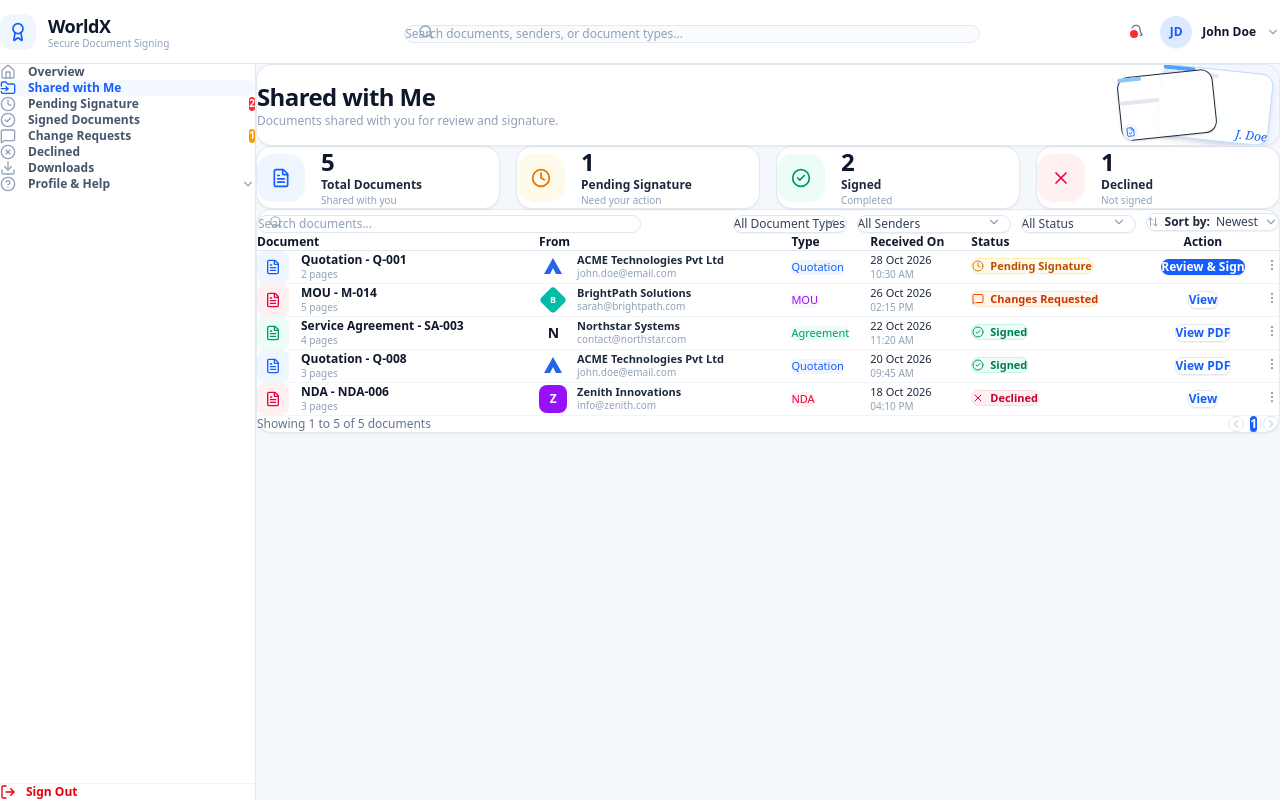
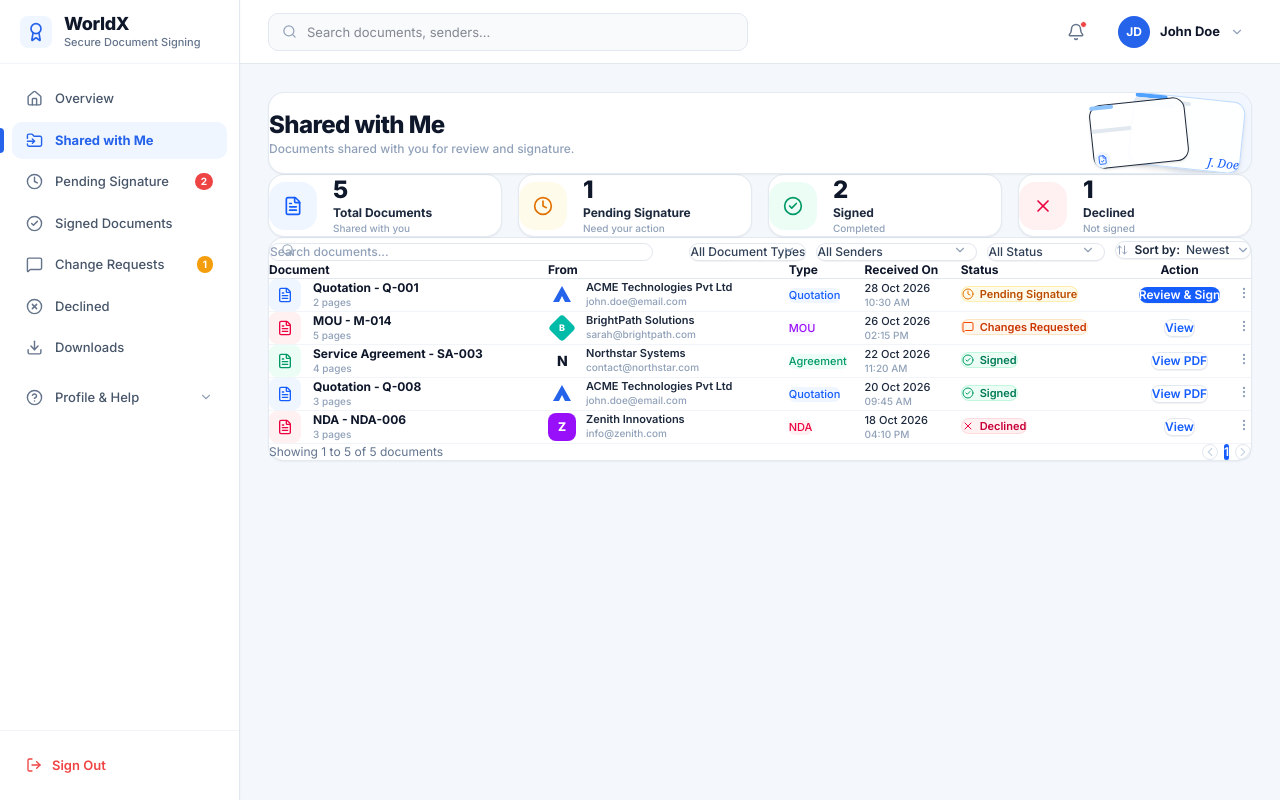
Before and after one commit to Muba9161/VX_QuotationMaker, a Next.js app: page /recipient/shared in a window 1280 px wide. Built offline with nearby package versions, Linux system fonts and the light colour scheme.

Commit message:
fix(recipient): align layout architecture and stat card circles with Image 2

```diff
--- a/components/RecipientLayout.tsx
+++ b/components/RecipientLayout.tsx
@@ -16,7 +16,6 @@ import {
   Bell,
   ChevronDown,
   LogOut,
-  ShieldCheck,
   FolderInput,
   Award,
 } from "lucide-react";
@@ -40,7 +39,7 @@ export default function RecipientLayout({ children, activePath }: RecipientLayou
       href: "/recipient/pending",
       icon: Clock,
       badge: 2,
-      badgeColor: "bg-red-500 text-white",
+      badgeColor: "#ef4444",
     },
     { label: "Signed Documents", href: "/recipient/signed", icon: CheckCircle2 },
     {
@@ -48,7 +47,7 @@ export default function RecipientLayout({ children, activePath }: RecipientLayou
       href: "/recipient/changes",
       icon: MessageSquare,
       badge: 1,
-      badgeColor: "bg-amber-500 text-white",
+      badgeColor: "#f59e0b",
     },
     { label: "Declined", href: "/recipient/declined", icon: XCircle },
     { label: "Downloads", href: "/recipient/downloads", icon: Download },
@@ -63,85 +62,430 @@ export default function RecipientLayout({ children, activePath }: RecipientLayou
   };
 
   return (
-    <div className="min-h-screen bg-[#f4f7fb] flex flex-col font-sans">
-      {/* Top Navbar matching Recipient Dashboard */}
-      <header className="h-16 bg-white border-b border-slate-200/90 px-6 sm:px-8 flex items-center justify-between sticky top-0 z-40">
-        {/* Left: Brand Logo & Title */}
-        <div className="flex items-center gap-4 w-64 shrink-0">
-          <Link href="/recipient/dashboard" className="flex items-center gap-3">
-            {/* Medal/Award Icon in Blue */}
-            <div className="w-9 h-9 rounded-xl bg-blue-50 text-blue-600 flex items-center justify-center shrink-0">
-              <Award className="w-5 h-5 text-blue-600" />
+    <div
+      style={{
+        minHeight: "100vh",
+        width: "100%",
+        display: "flex",
+        flexDirection: "row",
+        backgroundColor: "#f4f7fb",
+        fontFamily: "'Inter', -apple-system, BlinkMacSystemFont, 'Segoe UI', Roboto, sans-serif",
+        color: "#1e293b",
+        boxSizing: "border-box",
+      }}
+    >
+      {/* ================= FIXED LEFT SIDEBAR (240px) ================= */}
+      <aside
+        style={{
+          width: "240px",
+          minWidth: "240px",
+          maxWidth: "240px",
+          flexShrink: 0,
+          backgroundColor: "#ffffff",
+          borderRight: "1px solid #e2e8f0",
+          display: "flex",
+          flexDirection: "column",
+          position: "sticky",
+          top: 0,
+          height: "100vh",
+          zIndex: 30,
+          boxShadow: "1px 0 3px rgba(0,0,0,0.02)",
+          boxSizing: "border-box",
+        }}
+      >
+        {/* Brand Header */}
+        <div
+          style={{
+            height: "64px",
+            display: "flex",
+            alignItems: "center",
+            padding: "0 20px",
+            borderBottom: "1px solid #f1f5f9",
+            gap: "12px",
+            boxSizing: "border-box",
+          }}
+        >
+          <div
+            style={{
+              width: "32px",
+              height: "32px",
+              borderRadius: "8px",
+              backgroundColor: "#eff6ff",
+              display: "flex",
+              alignItems: "center",
+              justifyContent: "center",
+              flexShrink: 0,
+            }}
+          >
+            <Award style={{ width: "20px", height: "20px", color: "#2563eb" }} />
           </div>
           <div>
-              <div className="text-lg font-black text-slate-900 tracking-tight leading-tight">
+            <h1
+              style={{
+                fontSize: "18px",
+                fontWeight: 900,
+                color: "#0f172a",
+                letterSpacing: "-0.4px",
+                margin: 0,
+                lineHeight: 1,
+              }}
+            >
               WorldX
-              </div>
-              <div className="text-[10px] text-slate-400 font-medium leading-none">
+            </h1>
+            <p
+              style={{
+                fontSize: "11px",
+                fontWeight: 500,
+                color: "#64748b",
+                margin: "4px 0 0 0",
+                lineHeight: 1,
+              }}
+            >
               Secure Document Signing
+            </p>
           </div>
         </div>
-          </Link>
+
+        {/* Navigation items */}
+        <nav
+          style={{
+            flex: 1,
+            padding: "16px 12px",
+            display: "flex",
+            flexDirection: "column",
+            gap: "4px",
+            overflowY: "auto",
+          }}
+        >
+          {navItems.map((item) => {
+            const Icon = item.icon;
+            const isActive =
+              currentPath === item.href ||
+              (item.href === "/recipient/dashboard" && (currentPath === "/recipient" || currentPath === "/recipient/dashboard"));
+
+            return (
+              <Link
+                key={item.href}
+                href={item.href}
+                style={{
+                  display: "flex",
+                  alignItems: "center",
+                  justifyContent: "space-between",
+                  padding: "9px 14px",
+                  borderRadius: "10px",
+                  fontSize: "13px",
+                  fontWeight: isActive ? 700 : 500,
+                  color: isActive ? "#2563eb" : "#475569",
+                  backgroundColor: isActive ? "#eff6ff" : "transparent",
+                  textDecoration: "none",
+                  position: "relative",
+                  transition: "all 0.15s ease",
+                }}
+              >
+                {/* Active Indicator Bar on Left */}
+                {isActive && (
+                  <span
+                    style={{
+                      position: "absolute",
+                      left: "-12px",
+                      top: "6px",
+                      bottom: "6px",
+                      width: "3.5px",
+                      backgroundColor: "#2563eb",
+                      borderRadius: "0 4px 4px 0",
+                    }}
+                  />
+                )}
+
+                <div style={{ display: "flex", alignItems: "center", gap: "12px" }}>
+                  <Icon
+                    style={{
+                      width: "17px",
+                      height: "17px",
+                      color: isActive ? "#2563eb" : "#64748b",
+                      flexShrink: 0,
+                    }}
+                  />
+                  <span>{item.label}</span>
                 </div>
 
-        {/* Center: Search Bar */}
-        <div className="flex-1 max-w-xl mx-4 hidden md:block">
-          <div className="relative">
-            <Search className="w-4 h-4 text-slate-400 absolute left-3.5 top-1/2 -translate-y-1/2" />
+                {item.badge !== undefined && (
+                  <span
+                    style={{
+                      padding: "1px 6px",
+                      borderRadius: "9999px",
+                      fontSize: "10px",
+                      fontWeight: 700,
+                      color: "#ffffff",
+                      backgroundColor: item.badgeColor,
+                    }}
+                  >
+                    {item.badge}
+                  </span>
+                )}
+              </Link>
+            );
+          })}
+
+          {/* Profile & Help dropdown */}
+          <div style={{ paddingTop: "8px" }}>
+            <button
+              type="button"
+              style={{
+                width: "100%",
+                display: "flex",
+                alignItems: "center",
+                justifyContent: "space-between",
+                padding: "9px 14px",
+                borderRadius: "10px",
+                fontSize: "13px",
+                fontWeight: 500,
+                color: "#475569",
+                backgroundColor: "transparent",
+                border: "none",
+                cursor: "pointer",
+                transition: "all 0.15s ease",
+              }}
+            >
+              <div style={{ display: "flex", alignItems: "center", gap: "12px" }}>
+                <HelpCircle style={{ width: "17px", height: "17px", color: "#64748b" }} />
+                <span>Profile & Help</span>
+              </div>
+              <ChevronDown style={{ width: "14px", height: "14px", color: "#94a3b8" }} />
+            </button>
+          </div>
+        </nav>
+
+        {/* Bottom Sign Out */}
+        <div style={{ padding: "16px 12px", borderTop: "1px solid #f1f5f9" }}>
+          <button
+            type="button"
+            onClick={handleSignOut}
+            style={{
+              width: "100%",
+              display: "flex",
+              alignItems: "center",
+              gap: "10px",
+              padding: "9px 14px",
+              borderRadius: "10px",
+              fontSize: "13px",
+              fontWeight: 600,
+              color: "#ef4444",
+              backgroundColor: "transparent",
+              border: "none",
+              cursor: "pointer",
+              transition: "all 0.15s ease",
+            }}
+          >
+            <LogOut style={{ width: "16px", height: "16px" }} />
+            <span>Sign Out</span>
+          </button>
+        </div>
+      </aside>
+
+      {/* ================= RIGHT MAIN AREA ================= */}
+      <div
+        style={{
+          flex: 1,
+          display: "flex",
+          flexDirection: "column",
+          minWidth: 0,
+          boxSizing: "border-box",
+        }}
+      >
+        {/* Top Navbar */}
+        <header
+          style={{
+            height: "64px",
+            backgroundColor: "#ffffff",
+            borderBottom: "1px solid #e2e8f0",
+            padding: "0 28px",
+            display: "flex",
+            alignItems: "center",
+            justifyContent: "space-between",
+            position: "sticky",
+            top: 0,
+            zIndex: 20,
+            boxSizing: "border-box",
+          }}
+        >
+          {/* Search Bar */}
+          <div style={{ flex: 1, maxWidth: "480px" }}>
+            <div
+              style={{
+                position: "relative",
+                display: "flex",
+                alignItems: "center",
+              }}
+            >
+              <Search
+                style={{
+                  width: "15px",
+                  height: "15px",
+                  color: "#94a3b8",
+                  position: "absolute",
+                  left: "14px",
+                  pointerEvents: "none",
+                }}
+              />
               <input
                 type="text"
-              placeholder="Search documents, senders, or document types..."
-              className="w-full pl-9 pr-4 py-2 border border-slate-200 rounded-xl text-xs text-slate-800 placeholder:text-slate-400 bg-slate-50/70 focus:bg-white focus:outline-hidden focus:border-blue-500 focus:ring-2 focus:ring-blue-100 transition-all font-medium"
+                placeholder="Search documents, senders..."
+                style={{
+                  width: "100%",
+                  height: "38px",
+                  paddingLeft: "38px",
+                  paddingRight: "14px",
+                  borderRadius: "10px",
+                  border: "1px solid #e2e8f0",
+                  backgroundColor: "#f8fafc",
+                  fontSize: "13px",
+                  color: "#0f172a",
+                  outline: "none",
+                  transition: "all 0.15s ease",
+                  boxSizing: "border-box",
+                }}
               />
             </div>
           </div>
 
           {/* Right: Notification Bell & User Profile */}
-        <div className="flex items-center gap-4">
+          <div style={{ display: "flex", alignItems: "center", gap: "16px" }}>
             {/* Bell Icon with Red Dot */}
             <button
               type="button"
-            className="relative p-2 rounded-xl text-slate-500 hover:text-slate-800 hover:bg-slate-100 transition-colors cursor-pointer"
+              style={{
+                position: "relative",
+                width: "36px",
+                height: "36px",
+                borderRadius: "10px",
+                border: "none",
+                backgroundColor: "transparent",
+                color: "#64748b",
+                display: "flex",
+                alignItems: "center",
+                justifyContent: "center",
+                cursor: "pointer",
+                transition: "all 0.15s ease",
+              }}
             >
-            <Bell className="w-4 h-4" />
-            <span className="w-2 h-2 rounded-full bg-red-500 absolute top-1.5 right-1.5 ring-2 ring-white" />
+              <Bell style={{ width: "18px", height: "18px" }} />
+              <span
+                style={{
+                  position: "absolute",
+                  top: "7px",
+                  right: "7px",
+                  width: "7px",
+                  height: "7px",
+                  borderRadius: "50%",
+                  backgroundColor: "#ef4444",
+                  border: "1.5px solid #ffffff",
+                }}
+              />
             </button>
 
             {/* User Profile Dropdown */}
-          <div className="relative">
+            <div style={{ position: "relative" }}>
               <button
                 type="button"
                 onClick={() => setShowUserMenu(!showUserMenu)}
-              className="flex items-center gap-2.5 p-1 rounded-xl hover:bg-slate-100 transition-colors cursor-pointer"
+                style={{
+                  display: "flex",
+                  alignItems: "center",
+                  gap: "10px",
+                  backgroundColor: "transparent",
+                  border: "none",
+                  cursor: "pointer",
+                  padding: "4px 8px",
+                  borderRadius: "10px",
+                }}
               >
-              <div className="w-8 h-8 rounded-full bg-blue-100 text-blue-600 font-bold text-xs flex items-center justify-center shadow-2xs">
+                <div
+                  style={{
+                    width: "32px",
+                    height: "32px",
+                    borderRadius: "50%",
+                    backgroundColor: "#2563eb",
+                    color: "#ffffff",
+                    display: "flex",
+                    alignItems: "center",
+                    justifyContent: "center",
+                    fontSize: "12px",
+                    fontWeight: 700,
+                  }}
+                >
                   JD
                 </div>
-              <div className="text-left hidden sm:block">
-                <div className="text-xs font-bold text-slate-900 leading-tight">John Doe</div>
+                <div style={{ textAlign: "left" }}>
+                  <div
+                    style={{
+                      fontSize: "13px",
+                      fontWeight: 700,
+                      color: "#0f172a",
+                      lineHeight: 1.1,
+                    }}
+                  >
+                    John Doe
                   </div>
-              <ChevronDown className="w-3.5 h-3.5 text-slate-400" />
+                </div>
+                <ChevronDown style={{ width: "14px", height: "14px", color: "#94a3b8" }} />
               </button>
 
               {showUserMenu && (
-              <div className="absolute right-0 top-11 z-50 w-48 bg-white border border-slate-200 rounded-xl shadow-xl py-1.5 text-xs font-medium animate-in fade-in zoom-in-95 duration-100">
-                <div className="px-4 py-2 border-b border-slate-100">
-                  <div className="font-bold text-slate-900">John Doe</div>
-                  <div className="text-[11px] text-slate-400">recipient@techsolutions.com</div>
+                <div
+                  style={{
+                    position: "absolute",
+                    right: 0,
+                    top: "44px",
+                    width: "190px",
+                    backgroundColor: "#ffffff",
+                    border: "1px solid #e2e8f0",
+                    borderRadius: "12px",
+                    boxShadow: "0 10px 25px rgba(0,0,0,0.08)",
+                    padding: "6px 0",
+                    zIndex: 50,
+                  }}
+                >
+                  <div style={{ padding: "8px 16px", borderBottom: "1px solid #f1f5f9" }}>
+                    <div style={{ fontSize: "13px", fontWeight: 700, color: "#0f172a" }}>
+                      John Doe
+                    </div>
+                    <div style={{ fontSize: "11px", color: "#64748b" }}>
+                      recipient@techsolutions.com
+                    </div>
                   </div>
                   <Link
                     href="/recipient/dashboard"
                     onClick={() => setShowUserMenu(false)}
-                  className="block px-4 py-2 hover:bg-slate-50 text-slate-700"
+                    style={{
+                      display: "block",
+                      padding: "8px 16px",
+                      fontSize: "12px",
+                      color: "#334155",
+                      textDecoration: "none",
+                    }}
                   >
                     Dashboard
                   </Link>
                   <button
                     type="button"
                     onClick={handleSignOut}
-                  className="w-full text-left px-4 py-2 hover:bg-red-50 text-red-600 flex items-center gap-2 border-t border-slate-100 mt-1 cursor-pointer"
+                    style={{
+                      width: "100%",
+                      textAlign: "left",
+                      padding: "8px 16px",
+                      fontSize: "12px",
+                      color: "#ef4444",
+                      backgroundColor: "transparent",
+                      border: "none",
+                      borderTop: "1px solid #f1f5f9",
+                      display: "flex",
+                      alignItems: "center",
+                      gap: "8px",
+                      cursor: "pointer",
+                    }}
                   >
-                  <LogOut className="w-3.5 h-3.5" />
+                    <LogOut style={{ width: "14px", height: "14px" }} />
                     <span>Sign Out</span>
                   </button>
                 </div>
@@ -150,76 +494,15 @@ export default function RecipientLayout({ children, activePath }: RecipientLayou
           </div>
         </header>
 
-      {/* Main Body with Sidebar + Content */}
-      <div className="flex-1 flex flex-row">
-        {/* Left Sidebar */}
-        <aside className="w-64 bg-white border-r border-slate-200/90 shrink-0 p-4 hidden lg:flex flex-col justify-between">
-          <nav className="space-y-1">
-            {navItems.map((item) => {
-              const Icon = item.icon;
-              const isActive = currentPath === item.href || (item.href === "/recipient/dashboard" && currentPath === "/recipient");
-
-              return (
-                <Link
-                  key={item.href}
-                  href={item.href}
-                  className={`flex items-center justify-between px-3.5 py-2.5 rounded-xl text-xs font-semibold transition-all relative ${
-                    isActive
-                      ? "text-blue-600 bg-blue-50/70"
-                      : "text-slate-600 hover:text-slate-900 hover:bg-slate-50"
-                  }`}
+        {/* Page Content */}
+        <main
+          style={{
+            flex: 1,
+            padding: "28px",
+            boxSizing: "border-box",
+            overflowY: "auto",
+          }}
         >
-                  {/* Active Indicator Bar on Left */}
-                  {isActive && (
-                    <span className="absolute left-0 top-2 bottom-2 w-1 bg-blue-600 rounded-r-full" />
-                  )}
-
-                  <div className="flex items-center gap-3">
-                    <Icon className={`w-4 h-4 ${isActive ? "text-blue-600" : "text-slate-400"}`} />
-                    <span>{item.label}</span>
-                  </div>
-
-                  {item.badge !== undefined && (
-                    <span
-                      className={`px-1.5 py-0.5 rounded-full text-[10px] font-bold ${item.badgeColor}`}
-                    >
-                      {item.badge}
-                    </span>
-                  )}
-                </Link>
-              );
-            })}
-
-            {/* Profile & Help dropdown item */}
-            <div className="pt-2">
-              <button
-                type="button"
-                className="w-full flex items-center justify-between px-3.5 py-2.5 rounded-xl text-xs font-semibold text-slate-600 hover:text-slate-900 hover:bg-slate-50 transition-colors"
-              >
-                <div className="flex items-center gap-3">
-                  <HelpCircle className="w-4 h-4 text-slate-400" />
-                  <span>Profile & Help</span>
-                </div>
-                <ChevronDown className="w-3.5 h-3.5 text-slate-400" />
-              </button>
-            </div>
-          </nav>
-
-          {/* Bottom Sign Out */}
-          <div className="pt-4 border-t border-slate-100">
-            <button
-              type="button"
-              onClick={handleSignOut}
-              className="w-full flex items-center gap-2.5 px-3.5 py-2 text-xs font-semibold text-red-600 hover:bg-red-50 rounded-xl transition-colors cursor-pointer"
-            >
-              <LogOut className="w-4 h-4" />
-              <span>Sign Out</span>
-            </button>
-          </div>
-        </aside>
-
-        {/* Content Area */}
-        <main className="flex-1 p-6 sm:p-8 overflow-y-auto">
           {children}
         </main>
       </div>
```
Also changed, not shown: app/recipient/dashboard/page.tsx (+20 -20 lines). Lines whose indentation alone changed are shown as unchanged.
